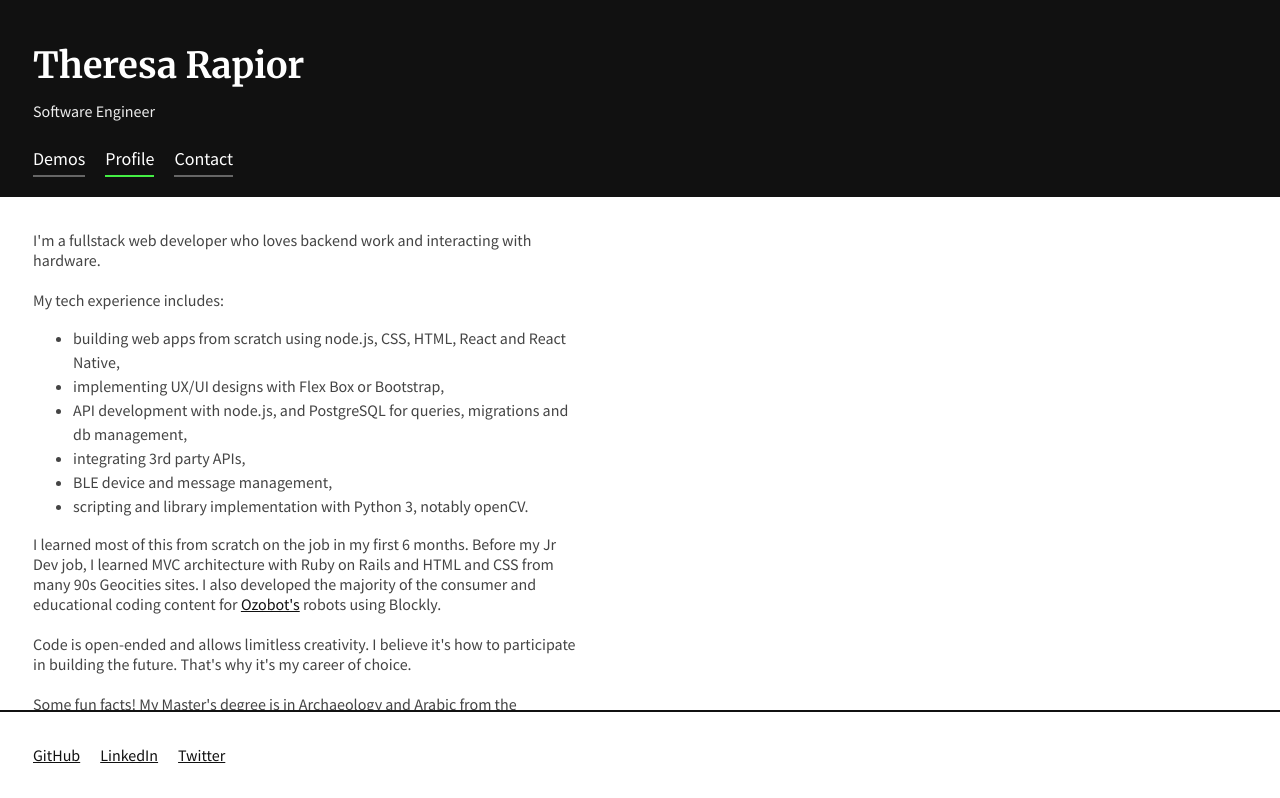
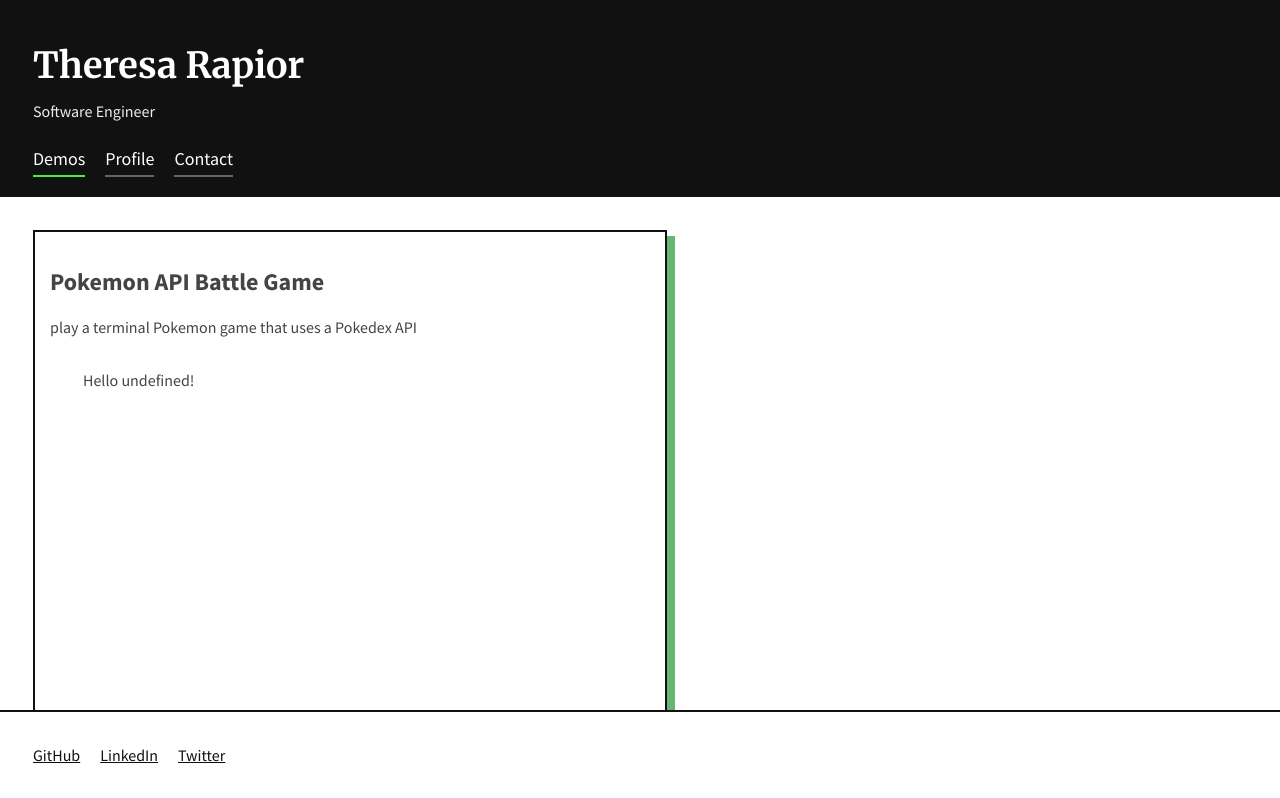
Before and after one commit to foureyedraven/foureyedraven.dev, a React app: page / in a window 1280 px wide. Shown: the top 798 px of the page. Built offline with nearby package versions, Linux system fonts and the light colour scheme.

Commit message:
cursory typescript test

```diff
--- a/src/components/Content.tsx
+++ b/src/components/Content.tsx
@@ -1,5 +1,6 @@
 import * as React from "react"
 import { TabState } from "./constants"
+import Pokemon from "./pokemon"
 
 const styles = {
   main: {
@@ -131,7 +132,7 @@ const Demo = ({ data }) => {
       <p style={{ fontWeight: 400 }}>{data.subtitle}</p>
       <div style={{ margin: 33 }}>
         <p style={{ fontSize: 16, color: '#444' }}>
-          {data.url.length ? data.url : "Coming Soon..."}
+          {!!data.component ? React.createElement(data.component) : "Coming Soon..."}
         </p>
       </div>
     </div>
@@ -159,7 +160,7 @@ const demos = {
     title: 'Pokemon API Battle Game',
     subtitle: 'play a terminal Pokemon game that uses a Pokedex API',
     start: 'type \'help\' into the terminal and send',
-    url: '',
+    component: Pokemon, // shows github code, and links
     // maybe saving high scores? which db? mongodb?
     // websocket to play against another player? (sign in code?)
   },
@@ -211,7 +212,7 @@ interface NavTabsState {
 export class Content extends React.Component<{}, NavTabsState> {
   constructor(props: {}) {
     super(props);
-    this.state = { tabState: "Profile" };
+    this.state = { tabState: "Demos" };
 
   }
   render() {
--- /dev/null
+++ b/src/components/pokemon.tsx
@@ -0,0 +1,30 @@
+// show terminal
+// create commands
+
+import * as React from 'react';
+
+export interface Props {
+  name: string;
+  enthusiasmLevel?: number;
+}
+
+function Pokemon({ name, enthusiasmLevel = 1 }: Props) {
+  if (enthusiasmLevel <= 0) {
+    throw new Error('You could be a little more enthusiastic. :D');
+  }
+
+  return (
+    <div className="hello">
+      <div className="greeting">
+        Hello {name + getExclamationMarks(enthusiasmLevel)}
+      </div>
+    </div>
+  );
+}
+
+export default Pokemon;
+// helpers
+
+function getExclamationMarks(numChars: number) {
+  return Array(numChars + 1).join('!');
+}
```
Also changed, not shown: 3 other files (tests, documents, lock files or other folders).
